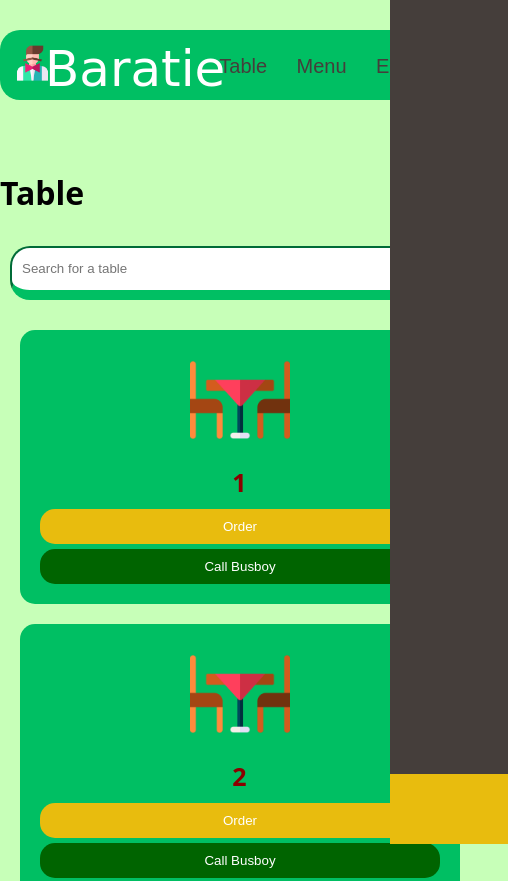
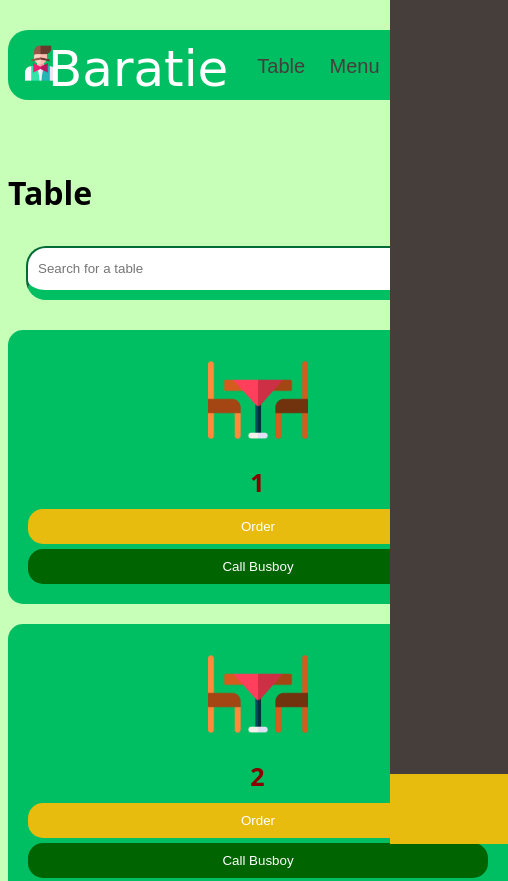
Before and after one commit to kaimin134/Baratie, a plain HTML site: page table/index.html in a window 390 px wide. Shown: the top 881 px of the page, 508 px wide, since content can reach past the window. Drawn offline with Linux system fonts and the light colour scheme.

Commit message:
Revert "fix mobile version"
This reverts commit 9bb7cf2a2f41bbc776346ec21ac9fdd53c729d0a.

```diff
--- a/employee/style.css
+++ b/employee/style.css
@@ -189,7 +189,7 @@ header {
   left: 100%;
   width: 500px;
   background-color: #453e3b;
-  min-height: -webkit-fill-available;
+  height: 100vh;
   transition: 0.5s;
 }
 
@@ -264,7 +264,6 @@ header {
     padding: 10px; /* Reduce padding for smaller screens */
     top: 20px; /* Adjust top spacing */
     font-size: 20px; /* Adjust font size for mobile */
-    margin-left: 5px;
   }
 
   .nav-links {
@@ -281,13 +280,8 @@ header {
     width: 500px;
   }
 
-  .servers,
-  .bartenders,
-  .busboys,
-  .chefs {
-    display: flex;
-    flex-direction: column;
-    align-items: center;
+  .employee {
+    grid-template-columns: 1fr; /* Single column for mobile */
     margin-top: 20px; /* Adjust top margin */
   }
 }
--- a/order/style.css
+++ b/order/style.css
@@ -139,8 +139,8 @@ header .shopping span {
   align-items: center;
   color: #fff;
   position: absolute;
-  top: 20px;
-  left: 10%;
+  top: -5px;
+  left: 80%;
   padding: 3px 10px;
 }
 .list {
@@ -186,7 +186,7 @@ header .shopping span {
   left: 100%;
   width: 500px;
   background-color: #453e3b;
-  min-height: -webkit-fill-available;
+  height: 100vh;
   transition: 0.5s;
 }
 .active .cart {
@@ -239,13 +239,13 @@ header .shopping span {
 .cartList {
   max-height: 70vh; /* Adjust the height according to your design */
   overflow-y: scroll;
+  padding: 10px; /* Add padding for a better visual appearance */
 }
 .cartList li {
-  display: flex;
-  justify-content: space-between;
+  display: grid;
+  grid-template-columns: 100px repeat(3, 1fr);
   color: #fff;
-  margin-bottom: 20px;
-  margin-right: 40px;
+  row-gap: 12px;
 }
 .cartList li div {
   display: flex;
@@ -253,7 +253,7 @@ header .shopping span {
   align-items: center;
 }
 .cartList li img {
-  height: 100px;
+  width: 90%;
 }
 .cartList li button {
   background-color: #fff5;
@@ -264,51 +264,32 @@ header .shopping span {
 }
 
 @media only screen and (max-width: 600px) {
-  body {
-    margin: 0;
-  }
   nav {
-    width: 480px;
+    width: 500px;
   }
 
   a {
     padding: 10px; /* Reduce padding for smaller screens */
     top: 20px; /* Adjust top spacing */
     font-size: 20px; /* Adjust font size for mobile */
-    margin-left: 5px;
   }
 
   .nav-links {
     padding: 5px;
   }
 
-  .container {
-    width: 480px;
+  header {
+    display: flex;
+    justify-content: space-between;
+    margin-top: 50px;
   }
 
-  .container .shopping {
-    margin-top: 20px;
+  .container {
+    width: 500px;
   }
 
   .list {
-    display: flex;
-    flex-direction: column;
-    align-items: center;
+    grid-template-columns: 1fr; /* Single column for mobile */
     margin-top: 20px; /* Adjust top margin */
   }
-
-  .item {
-    width: 400px;
-  }
-  .cartList {
-    max-height: 100vh; /* Adjust the height according to your design */
-    overflow-y: scroll;
-  }
-
-  .allergy {
-    display: flex;
-    width: 340px;
-    flex-wrap: wrap;
-    justify-content: space-between;
-  }
 }
--- a/table/style.css
+++ b/table/style.css
@@ -178,7 +178,7 @@ header .shopping span {
   left: 100%;
   width: 500px;
   background-color: #453e3b;
-  min-height: -webkit-fill-available;
+  height: 100vh;
   transition: 0.5s;
 }
 
@@ -264,18 +264,14 @@ header .shopping span {
 }
 
 @media only screen and (max-width: 600px) {
-  body {
-    margin: 0;
-  }
   nav {
-    width: 480px;
+    width: 500px;
   }
 
   a {
     padding: 10px; /* Reduce padding for smaller screens */
     top: 20px; /* Adjust top spacing */
     font-size: 20px; /* Adjust font size for mobile */
-    margin-left: 5px;
   }
 
   .nav-links {
@@ -289,17 +285,11 @@ header .shopping span {
   }
 
   .container {
-    width: 480px;
-  }
-
-  .table {
-    width: 400px;
+    width: 500px;
   }
 
   .list {
-    display: flex;
-    flex-direction: column;
-    align-items: center;
+    grid-template-columns: 1fr; /* Single column for mobile */
     margin-top: 20px; /* Adjust top margin */
   }
 }
```
